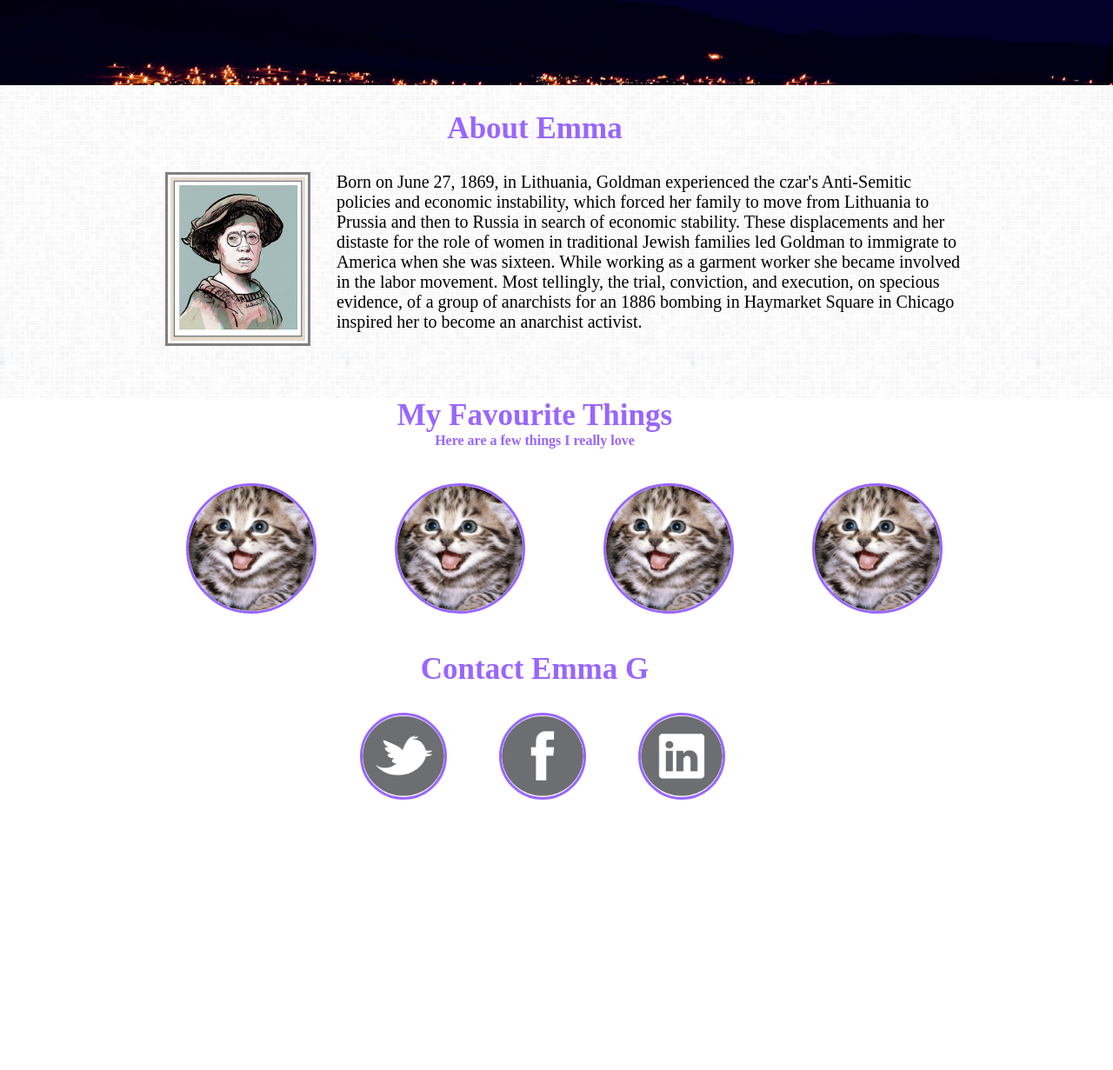
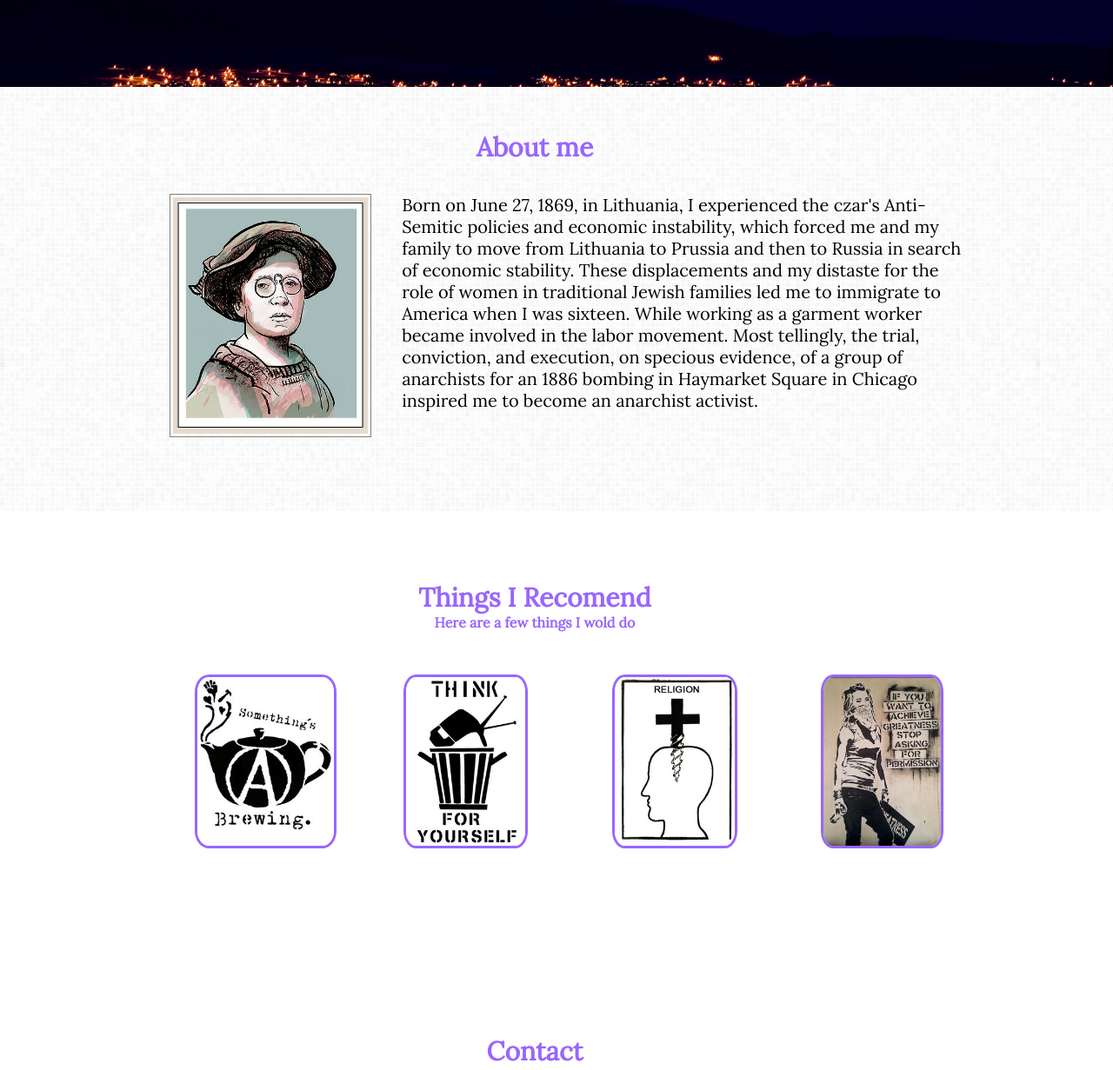
Before and after one commit to zmatz/Pretiffy, a plain HTML site: page index.html in a window 1280 px wide. Shown: the part 360-1591 px from the top of the page at 87% size. Before the commit the page ends 1314 px from the top, so only its background shows below. Drawn offline with Linux system fonts and the light colour scheme.

Commit message:
Por fin terminado y personalizado

```diff
--- a/css/main.css
+++ b/css/main.css
@@ -1,3 +1,7 @@
+* {
+	font-family: 'Lora';
+}
+
 .navega {
 	text-align: center;
 	margin: 20px;
@@ -25,11 +29,11 @@ li>a {
 }
 
 h1 {
-	font-size: 50px;
+	font-size: 45px;
 }
 
 h2 {
-	font-size: 35px;
+	font-size: 30px;
 }
 
 h2,h4 {
@@ -39,42 +43,48 @@ h2,h4 {
 }
 
 h3 {
-	font-size: 30px;
+	font-size: 20px;
 }
 
 p {
-	padding: 30px 10px;
+	padding: 35px 10px;
 	font-size: 20px;
 }
 
 #about-E {
-	padding: 30px;
+	padding: 50px;
 	background: url("../images/tile1.png");
 }
 
 .EmmaG {
-	border: 3px solid gray;
+	border: 1px solid gray;
 	padding: 3px;
-	margin: 30px;
-	height: 200px;
+	margin: 35px;
+	height: 280px;
 	float: left;
 }
 
 #favourites {
 	text-align: center;
 	color: #9966ff;
+	padding: 80px;
 }
 
 .fav {
-	border-radius: 50%;
-	height: 150px;
+	border-radius: 10%;
+	height: 200px;
 	border: 3px solid #9966ff;
-	margin: 40px;
+	margin: 50px;
+}
+
+
+#contact {
+	padding: 80px;
 }
 
 .icon {
 	border-radius: 50%;
-	height: 100px;
+	height: 80px;
 	border: 3px solid #9966ff;
 	margin: 30px 0px;
 }
--- a/index.html
+++ b/index.html
@@ -3,7 +3,7 @@
 <head>
   <meta charset="UTF-8">
   <title>E M M A - G</title>
-  <link href='http://fonts.googleapis.com/css?family=Oswald' rel='stylesheet' type='text/css'> <!--hay una letra predeterminada, no son comillas las que usa para darle ruta-->
+  <link href='http://fonts.googleapis.com/css?family=Lora' rel='stylesheet' type='text/css'> <!--hay una letra predeterminada, no son comillas las que usa para darle ruta, cambié la letra porque oswald no me gustó-->
   <link rel="stylesheet" href="css/grid-system.css">
   <link rel="stylesheet" href="css/main.css">
 </head>
@@ -15,7 +15,7 @@
 					<ul>
 						<li><a href="#about-E">ABOUT</a></li>
 						<li><a href="#favourites"> FAVOURITES</a></li>
-						<li><a href="#conact">CONTACT</a></li>
+						<li><a href="#contact">CONTACT</a></li>
 					</ul>
 				</div>
 			</div>
@@ -33,32 +33,32 @@
  	<section id="about-E">
  		<div class="container">
  			<div class="row">
- 				<h2>About Emma</h2>
+ 				<h2>About me</h2>
  			</div>
  			<div class="row">
  				<img class="EmmaG" src="images/220px-Emma_Goldman_1901_mugshot_(single_portrait).png"> <!--EDITA!!-->
- 				<p>Born on June 27, 1869, in Lithuania, Goldman experienced the czar's Anti-Semitic policies and economic instability, which forced her family to move from Lithuania to Prussia and then to Russia in search of economic stability. These displacements and her distaste for the role of women in traditional Jewish families led Goldman to immigrate to America when she was sixteen. While working as a garment worker she became involved in the labor movement. Most tellingly, the trial, conviction, and execution, on specious evidence, of a group of anarchists for an 1886 bombing in Haymarket Square in Chicago inspired her to become an anarchist activist.</p>
+ 				<p>Born on June 27, 1869, in Lithuania, I experienced the czar's Anti-Semitic policies and economic instability, which forced me and my family to move from Lithuania to Prussia and then to Russia in search of economic stability. These displacements and my distaste for the role of women in traditional Jewish families led me to immigrate to America when I was sixteen. While working as a garment worker became involved in the labor movement. Most tellingly, the trial, conviction, and execution, on specious evidence, of a group of anarchists for an 1886 bombing in Haymarket Square in Chicago inspired me to become an anarchist activist.</p>
  			</div>
  		</div>
  	</section>
  	<section id="favourites">
  		<div class="container">
  			<div class="row">
- 				<h2>My Favourite Things</h2>
- 				<h4>Here are a few things I really love</h4>
+ 				<h2> Things I Recomend </h2>
+ 				<h4>Here are a few things I wold do</h4>
  			</div>
  			<div class="row">
  				<div class="col-3">
- 					<img class="fav" src="images/kitten.jpg">
+ 					<img class="fav" src="images/anarchy.jpg">
  				</div>
  				<div class="col-3">
- 					<img class="fav" src="images/kitten.jpg">
+ 					<img class="fav" src="images/think.jpg">
  				</div>
  				<div class="col-3">
- 					<img class="fav" src="images/kitten.jpg">
+ 					<img class="fav" src="images/religion.jpg">
  				</div>
  				<div class="col-3">
- 					<img class="fav" src="images/kitten.jpg">
+ 					<img class="fav" src="images/greatness.jpg">
  				</div>
  			</div>
  		</div>
@@ -66,7 +66,7 @@
  	<footer id="contact">
  		<div class="container">
  			<div class="row">
- 				<h2>Contact Emma G</h2>
+ 				<h2>Contact</h2>
  			</div>
  			<div class="row">
  				<div class="col-5">
```
Also changed, not shown: images/anarchy.jpg (added), images/greatness.jpg (added), images/religion.jpg (added), images/riot fem.jpg (added), images/sufragist.jpg (added), images/think.jpg (added), 1 other file.
